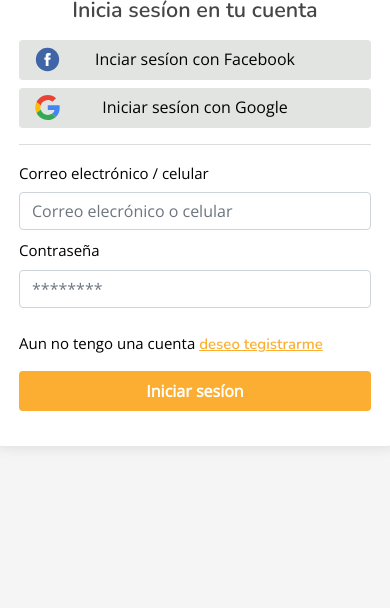
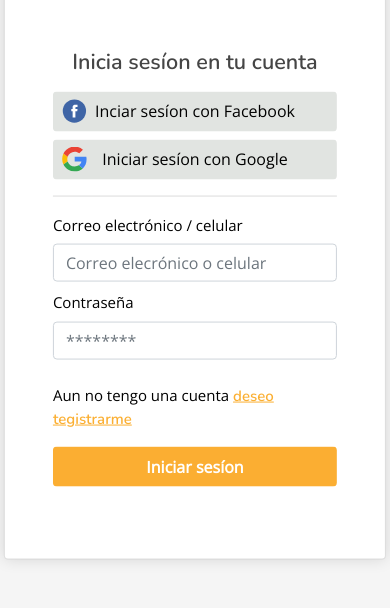
Before and after one commit to Gysmoy/shop, a PHP site: page /assets/html/login.php in a window 390 px wide. Shown: the part 236-844 px from the top of the page. Run offline with PHP 8.4, Linux system fonts and the light colour scheme; some libraries are stand-ins or nearby versions.

Commit message:
anonymous

```diff
--- a/assets/css/login.css
+++ b/assets/css/login.css
@@ -14,11 +14,6 @@ body{
 
 }
 .conenedor-form{
-    background-color: white;
-    border-radius: 8px;
-    position: relative;
-    width: 400px;
-    height: 520px;
     position: absolute;
     top: 50%;
     left: 50%;
@@ -36,7 +31,7 @@ body{
 }
 
 .icon-init-session{
-    margin-left: -40%;
+    margin-left: -35%;
     position: absolute;
     color: rgb(255, 255, 255);
     height: 25px;
@@ -51,3 +46,16 @@ body{
     font-size: medium;
     font-weight: 800;
 }
+
+@media (max-width:748px){
+
+    .conenedor-form{
+        margin-top: 70px;
+        width: 98%;
+        position: absolute;
+        top: 50%;
+        left: 50%;
+        transform: translate(-50% , -50%);
+        box-shadow: 0px 0px 15px rgba(0,0,0,0.125);
+    }
+}
--- a/assets/html/login.php
+++ b/assets/html/login.php
@@ -32,7 +32,11 @@
 
 <body>
   <div class="container">
-    <div class="conenedor-form" >
+    <div class="col-md-6 grid-margin stretch-card">
+
+
+      <div class="conenedor-form card p-2">
+        <div class="card-body">
 
           <form class="p-4">
             <a href="../../index.php"><img class="logo" src="../img/shop.svg" alt="logo"></a>
@@ -41,10 +45,16 @@
             </div>
 
             <div class="mb-2">
-          <button id="init-session-facebook" class="btn init-session-btn"> <img src="../img/facebook_icon-icons.svg "  class=" icon-init-session" alt="icon facebook"> <p class="text-init-facebook">Inciar sesíon con Facebook</p></button>
+              <button id="init-session-facebook" class="btn init-session-btn"> <img
+                  src="../img/facebook_icon-icons.svg " class=" icon-init-session" alt="icon facebook">
+                <p class="text-init-facebook">Inciar sesíon con Facebook</p>
+              </button>
             </div>
             <div>
-          <button id="init-session-google" class="btn init-session-btn"> <img src="../img/google_icon-icons.svg"  class=" icon-init-session" alt="icon google"> <p class="text-init-google">Iniciar sesíon con Google</p></button>
+              <button id="init-session-google" class="btn init-session-btn"> <img src="../img/google_icon-icons.svg"
+                  class=" icon-init-session" alt="icon google">
+                <p class="text-init-google">Iniciar sesíon con Google</p>
+              </button>
             </div>
 
             <hr>
@@ -70,11 +80,12 @@
             </div>
 
           </form>
+        </div>
 
       </div>
 
     </div>
-
+  </div>
 
   <div>
 
```
Lines whose indentation alone changed are shown as unchanged.
